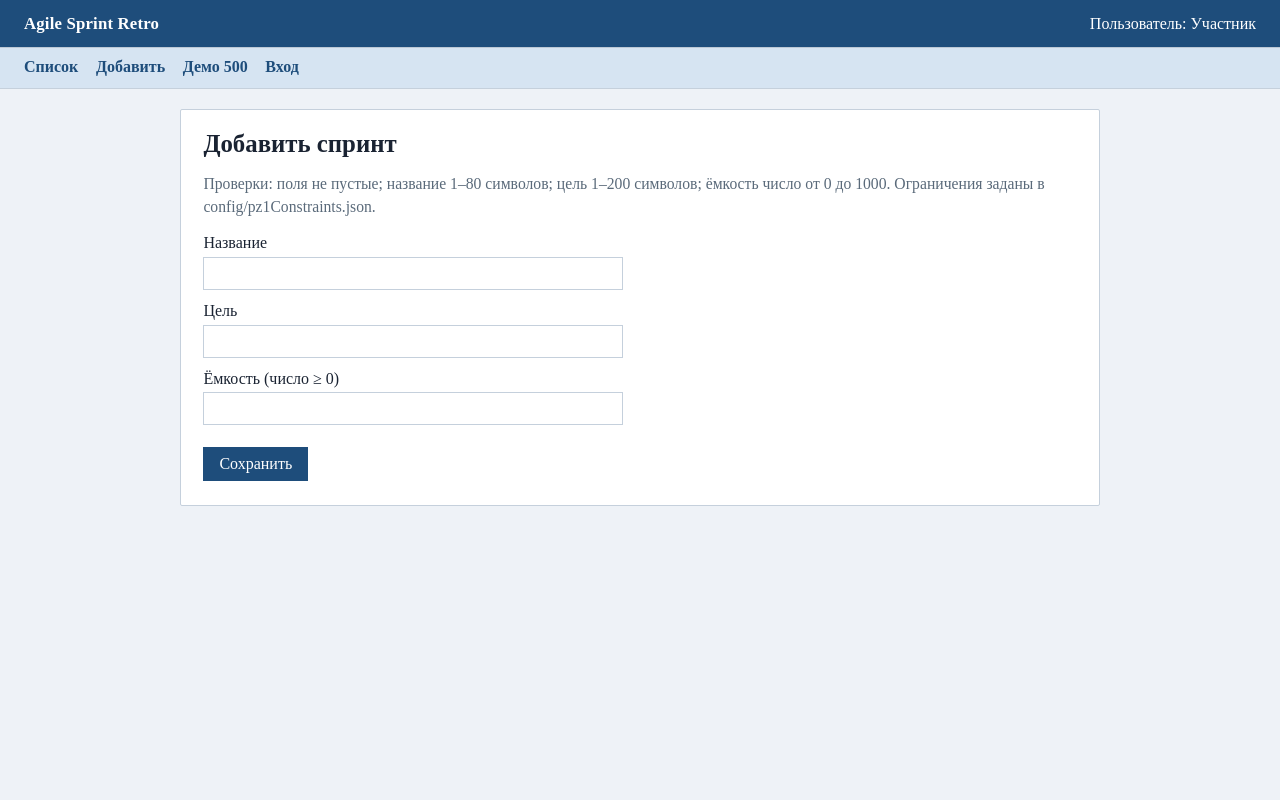
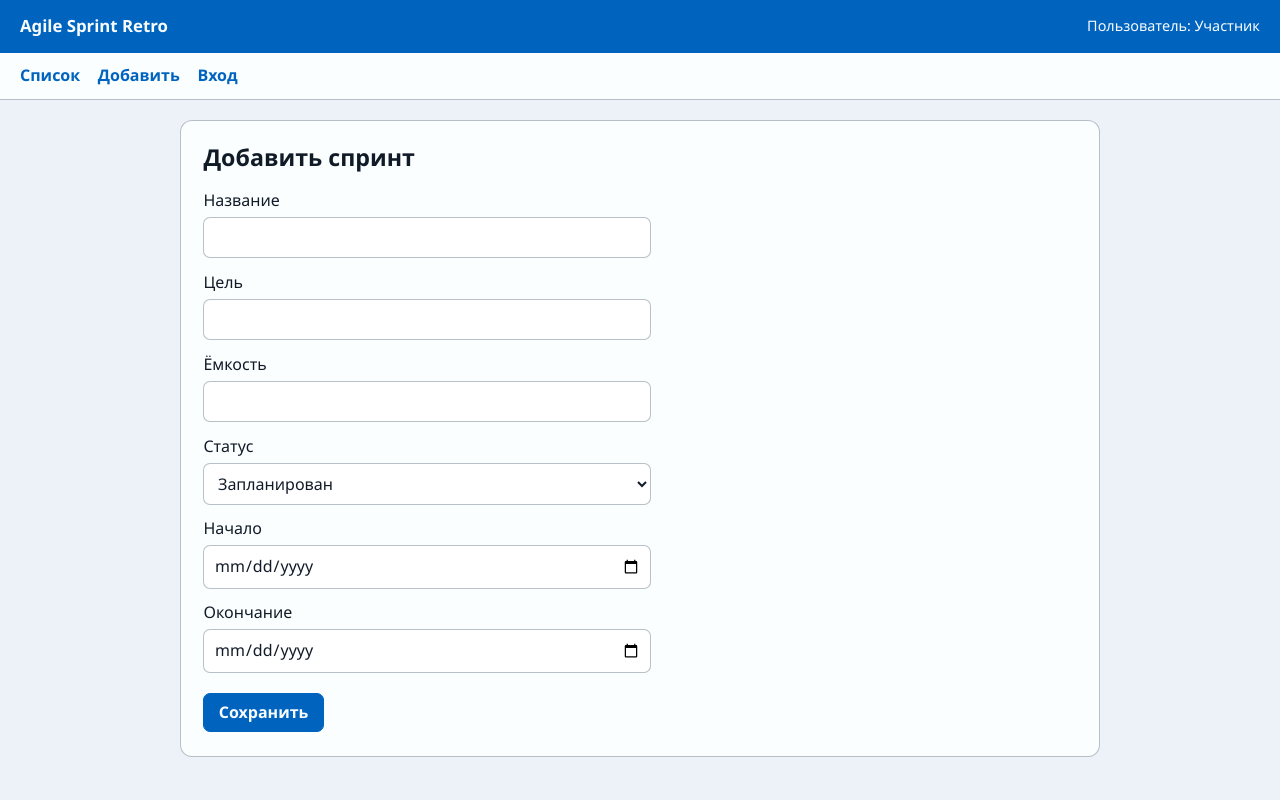
Before and after one commit to Borisserz/agile-sprint-retro, a Node server app: page /add?auth=1 in a window 1280 px wide. Run offline with Node 20, Linux system fonts and the light colour scheme; the visitor is signed in with stand-in values (Sample User, id 1); data that the repository does not hold is empty; some libraries are stand-ins or nearby versions.

Commit message:
Align PZ1 with the methodology for in-memory EJS pages.
Drop the file log and extra form checks so the branch shows console logging, auth imitation, and sprint pages without a database.

```diff
--- a/config/pz1Constraints.json
+++ /dev/null
@@ -1,5 +0,0 @@
-{
-  "name": { "minLength": 1, "maxLength": 80 },
-  "goal": { "minLength": 1, "maxLength": 200 },
-  "capacity": { "min": 0, "max": 1000 }
-}
--- a/public/pz1.css
+++ b/public/pz1.css
@@ -1,54 +1,62 @@
-/* ПЗ1: оформление EJS-страниц для демо и скриншотов */
+/* ПЗ1: те же цвета, что у клиента лабы 5. Только страницы задания. */
 :root {
-  --bg: #eef2f7;
-  --card: #ffffff;
-  --ink: #1a2332;
-  --muted: #5a6a7a;
-  --line: #c5d0dc;
-  --accent: #1e4d7b;
-  --accent-soft: #d6e4f2;
+  --canvas: oklch(96% 0.01 250);
+  --panel: oklch(99.5% 0.004 250);
+  --line: oklch(72% 0.02 250 / 0.7);
+  --text: oklch(22% 0.03 255);
+  --muted: oklch(46% 0.03 250);
+  --accent: oklch(50% 0.17 250);
+  --accent-ink: oklch(99% 0.005 250);
+  --danger: oklch(52% 0.18 25);
+  --danger-surface: oklch(95% 0.03 25);
+  --focus: oklch(55% 0.12 210);
 }
 
 * { box-sizing: border-box; }
 
 body {
-  font-family: "Times New Roman", Times, serif;
   margin: 0;
-  color: var(--ink);
-  background: var(--bg);
   min-height: 100vh;
+  color: var(--text);
+  font-family: "Avenir Next", "Segoe UI", sans-serif;
+  line-height: 1.45;
+  background: var(--canvas);
 }
 
 .top {
   position: sticky;
   top: 0;
-  z-index: 10;
+  z-index: 2;
   display: flex;
   justify-content: space-between;
   align-items: center;
   gap: 1rem;
-  padding: 0.85rem 1.5rem;
+  padding: 0.9rem 1.25rem;
   background: var(--accent);
-  color: #fff;
-  box-shadow: 0 1px 0 rgba(0, 0, 0, 0.12);
+  color: var(--accent-ink);
 }
 
-.top strong { font-size: 1.05rem; letter-spacing: 0.01em; }
+.top strong { font-size: 1.05rem; font-weight: 600; }
+
+.top span { font-size: 0.9rem; }
 
 nav {
+  position: sticky;
+  top: 3.15rem;
+  z-index: 1;
   display: flex;
   flex-wrap: wrap;
   gap: 0.35rem 1.1rem;
   margin: 0;
-  padding: 0.7rem 1.5rem;
-  background: var(--accent-soft);
+  padding: 0.7rem 1.25rem;
+  background: var(--panel);
   border-bottom: 1px solid var(--line);
 }
 
 nav a {
   color: var(--accent);
+  font-weight: 600;
   text-decoration: none;
-  font-weight: 600;
 }
 
 nav a:hover { text-decoration: underline; }
@@ -57,73 +65,101 @@ main {
   max-width: 920px;
   margin: 1.25rem auto 2rem;
   padding: 1.25rem 1.4rem 1.5rem;
-  background: var(--card);
+  background: var(--panel);
   border: 1px solid var(--line);
-  border-radius: 2px;
+  border-radius: 12px;
+}
+
+h1, p, th, td, .error, .hint {
+  overflow-wrap: anywhere;
 }
 
 h1 {
-  margin: 0 0 0.85rem;
-  font-size: 1.55rem;
+  margin: 0 0 0.9rem;
+  font-size: 1.45rem;
+  font-weight: 600;
 }
-
-p { line-height: 1.45; }
 
 table {
   width: 100%;
   border-collapse: collapse;
-  background: #fff;
 }
 
 th, td {
-  border: 1px solid var(--line);
-  padding: 0.5rem 0.65rem;
+  padding: 0.55rem 0.65rem;
+  border-bottom: 1px solid var(--line);
   text-align: left;
+  vertical-align: top;
 }
 
 th {
-  background: #f3f7fb;
-  font-weight: 700;
+  font-size: 0.78rem;
+  font-weight: 600;
+  color: var(--muted);
 }
-
-tbody tr:nth-child(even) { background: #fafcfe; }
 
 label {
   display: block;
-  margin: 0.75rem 0;
+  margin: 0.8rem 0;
 }
 
 input, select {
   display: block;
+  width: 100%;
+  max-width: 28rem;
   margin-top: 0.3rem;
-  width: 100%;
-  max-width: 420px;
-  padding: 0.4rem 0.5rem;
+  padding: 0.5rem 0.6rem;
   border: 1px solid var(--line);
+  border-radius: 7px;
+  background: #fff;
+  color: var(--text);
   font: inherit;
-  background: #fff;
 }
 
-button, .btn {
+button, td a, main > p > a {
   display: inline-block;
-  margin-top: 0.6rem;
-  padding: 0.5rem 1rem;
-  border: 0;
+  margin-top: 0.45rem;
+  padding: 0.45rem 0.9rem;
+  border: 1px solid var(--accent);
+  border-radius: 7px;
   background: var(--accent);
-  color: #fff;
+  color: var(--accent-ink);
   font: inherit;
+  font-weight: 600;
+  text-decoration: none;
   cursor: pointer;
-  text-decoration: none;
 }
 
-button:hover, .btn:hover { filter: brightness(1.05); }
+td a, main > p > a {
+  background: transparent;
+  color: var(--accent);
+}
 
-.error { color: #a11; font-weight: 600; }
-.hint { color: var(--muted); font-size: 0.98rem; }
+.error {
+  margin: 0 0 0.8rem;
+  padding: 0.6rem 0.75rem 0.6rem 1.6rem;
+  border: 1px solid var(--danger);
+  border-radius: 7px;
+  background: var(--danger-surface);
+  color: var(--danger);
+  font-weight: 600;
+}
+
+.error li + li { margin-top: 0.25rem; }
+
+.hint { color: var(--muted); }
 
 code {
-  font-family: "Times New Roman", Times, serif;
-  font-style: italic;
-  background: #f0f4f8;
-  padding: 0.05rem 0.25rem;
+  font-family: ui-monospace, monospace;
+  font-size: 0.92em;
 }
+
+a:focus-visible, button:focus-visible, input:focus-visible {
+  outline: 2px solid var(--focus);
+  outline-offset: 2px;
+}
+
+@media (max-width: 720px) {
+  .top { flex-direction: column; align-items: flex-start; }
+  table { display: block; overflow-x: auto; }
+}
--- a/routes/pz1Views.js
+++ b/routes/pz1Views.js
@@ -1,48 +1,102 @@
-// ПЗ1: маршруты EJS
-const fs = require('fs');
-const path = require('path');
+// ПЗ1: страницы EJS. Данные берутся из массива в памяти.
 const express = require('express');
 const { pz1Auth } = require('../middleware/pz1Auth');
-const { listSprints, findSprint, addSprint } = require('../data/pz1Sprints');
+const { STATUS, listSprints, findSprint, addSprint } = require('../data/pz1Sprints');
 
 const router = express.Router();
-const constraintsPath = path.join(__dirname, '..', 'config', 'pz1Constraints.json');
-const constraints = JSON.parse(fs.readFileSync(constraintsPath, 'utf8'));
 
-function validateSprintBody(body) {
-  const name = String(body.name || '').trim();
-  const goal = String(body.goal || '').trim();
-  const capacityRaw = String(body.capacity ?? '').trim();
+const LIMITS = {
+  name: 80,
+  goal: 200,
+};
 
-  if (!name || !goal || capacityRaw === '') {
-    return { error: 'Все поля обязательны' };
+function clip(value, max) {
+  if (typeof value !== 'string') {
+    return '';
+  }
+  return value.slice(0, max);
+}
+
+function parseSprintId(raw) {
+  if (typeof raw !== 'string' || !/^[1-9]\d{0,5}$/.test(raw)) {
+    return null;
+  }
+  return Number(raw);
+}
+
+function readForm(body) {
+  const source = body && typeof body === 'object' ? body : {};
+  const name = typeof source.name === 'string' ? source.name.trim() : '';
+  const goal = typeof source.goal === 'string' ? source.goal.trim() : '';
+  const capacityRaw = typeof source.capacity === 'string' ? source.capacity.trim() : '';
+  const status = typeof source.status === 'string' ? source.status : '';
+  const startDate = typeof source.startDate === 'string' ? source.startDate : '';
+  const endDate = typeof source.endDate === 'string' ? source.endDate : '';
+  const errors = [];
+
+  if (!name) {
+    errors.push('Укажите название спринта.');
+  } else if (name.length > LIMITS.name) {
+    errors.push(`Название длиннее ${LIMITS.name} символов.`);
   }
 
-  if (name.length < constraints.name.minLength || name.length > constraints.name.maxLength) {
-    return {
-      error: `Название: от ${constraints.name.minLength} до ${constraints.name.maxLength} символов`,
-    };
+  if (!goal) {
+    errors.push('Укажите цель спринта.');
+  } else if (goal.length > LIMITS.goal) {
+    errors.push(`Цель длиннее ${LIMITS.goal} символов.`);
   }
 
-  if (goal.length < constraints.goal.minLength || goal.length > constraints.goal.maxLength) {
-    return {
-      error: `Цель: от ${constraints.goal.minLength} до ${constraints.goal.maxLength} символов`,
-    };
+  if (!/^\d+$/.test(capacityRaw)) {
+    errors.push('Ёмкость должна быть целым числом не меньше нуля.');
   }
 
-  const capacity = Number(capacityRaw);
-  if (!Number.isFinite(capacity) || capacity < constraints.capacity.min || capacity > constraints.capacity.max) {
-    return {
-      error: `Ёмкость: число от ${constraints.capacity.min} до ${constraints.capacity.max}`,
-    };
+  if (!Object.prototype.hasOwnProperty.call(STATUS, status)) {
+    errors.push('Выберите статус спринта.');
   }
 
-  return { name, goal, capacity };
+  if (!/^\d{4}-\d{2}-\d{2}$/.test(startDate)) {
+    errors.push('Укажите дату начала.');
+  }
+
+  if (!/^\d{4}-\d{2}-\d{2}$/.test(endDate)) {
+    errors.push('Укажите дату окончания.');
+  }
+
+  if (startDate && endDate && endDate < startDate) {
+    errors.push('Дата окончания не может быть раньше даты начала.');
+  }
+
+  const values = {
+    name: clip(typeof source.name === 'string' ? source.name : '', LIMITS.name),
+    goal: clip(typeof source.goal === 'string' ? source.goal : '', LIMITS.goal),
+    capacity: clip(capacityRaw, 6),
+    status,
+    startDate,
+    endDate,
+  };
+
+  if (errors.length > 0) {
+    return { errors, values };
+  }
+
+  return {
+    values,
+    sprint: {
+      name,
+      goal,
+      capacity: Number(capacityRaw),
+      status,
+      startDate,
+      endDate,
+    },
+  };
 }
 
 router.get('/login', (req, res) => {
-  req.user = { name: 'Гость' };
-  res.render('login', { title: 'Вход', user: req.user });
+  res.render('login', {
+    title: 'Вход',
+    user: { name: 'Гость' },
+  });
 });
 
 router.get('/', pz1Auth, (req, res) => {
@@ -54,39 +108,42 @@ router.get('/', pz1Auth, (req, res) => {
 });
 
 router.get('/item/:id', pz1Auth, (req, res, next) => {
-  const sprint = findSprint(req.params.id);
+  const sprintId = parseSprintId(req.params.id);
+  const sprint = sprintId === null ? null : findSprint(sprintId);
   if (!sprint) {
-    return next({ status: 404, message: 'Sprint not found' });
+    return next({ status: 404, message: 'Спринт с таким номером не найден.' });
   }
-  res.render('item', { title: sprint.name, user: req.user, sprint });
+  res.render('item', {
+    title: sprint.name,
+    user: req.user,
+    sprint,
+  });
 });
 
 router.get('/add', pz1Auth, (req, res) => {
   res.render('add', {
-    title: 'Добавить',
+    title: 'Добавить спринт',
     user: req.user,
-    constraints,
+    statuses: STATUS,
+    limits: LIMITS,
   });
 });
 
 router.post('/add', pz1Auth, (req, res) => {
-  const result = validateSprintBody(req.body);
-  if (result.error) {
+  const result = readForm(req.body);
+  if (result.errors) {
     return res.status(400).render('add', {
-      title: 'Добавить',
+      title: 'Добавить спринт',
       user: req.user,
-      error: result.error,
-      constraints,
+      statuses: STATUS,
+      limits: LIMITS,
+      errors: result.errors,
+      values: result.values,
     });
   }
 
-  addSprint(result);
+  addSprint(result.sprint);
   res.redirect('/?auth=1');
 });
 
-// ПЗ1: демонстрация страницы 500.ejs (не чёрный экран Express)
-router.get('/demo-500', pz1Auth, (req, res, next) => {
-  next({ status: 500, message: 'Демонстрация ошибки сервера' });
-});
-
 module.exports = router;
--- a/server.js
+++ b/server.js
@@ -1,73 +1,49 @@
-require('dotenv').config({ quiet: true });
-
 const path = require('path');
 const express = require('express');
-const { sequelize } = require('./models');
-const sprintsRouter = require('./routes/sprints');
-const authRouter = require('./routes/auth');
-const authController = require('./controllers/authController');
-const { authenticate } = require('./middleware/auth');
 const { pz1Logger } = require('./middleware/pz1Logger');
 const pz1ViewsRouter = require('./routes/pz1Views');
 
 const app = express();
 const port = process.env.PORT || 3000;
 
-function isApiPath(reqPath) {
-  return (
-    reqPath.startsWith('/auth') ||
-    reqPath.startsWith('/sprints') ||
-    reqPath.startsWith('/profile')
-  );
-}
-
 app.use(express.json());
 app.use(express.urlencoded({ extended: true }));
-app.use(pz1Logger);
 
 app.set('view engine', 'ejs');
 app.set('views', path.join(__dirname, 'views'));
 app.use(express.static(path.join(__dirname, 'public')));
-
-app.use('/auth', authRouter);
-app.get('/profile', authenticate, authController.profile);
-app.use('/sprints', sprintsRouter);
+app.use(pz1Logger);
 app.use(pz1ViewsRouter);
 
 app.use((req, res, next) => {
-  next({ status: 404, message: 'Not found' });
+  next({ status: 404, message: 'Страница не найдена.' });
 });
 
 app.use((err, req, res, next) => {
   const status = err.status || 500;
-  const message = err.message || 'Internal server error';
   const user = req.user || { name: 'Гость' };
 
   if (status >= 500) {
     console.error(err);
   }
 
-  if (isApiPath(req.path)) {
-    return res.status(status).json({ error: message });
+  if (res.headersSent) {
+    return next(err);
   }
 
   const view = status === 404 ? '404' : '500';
-  return res.status(status).render(view, {
+  const message = status === 404
+    ? (err.message || 'Страница не найдена.')
+    : 'Ошибка сервера. Запрос не выполнен.';
+
+  res.status(status).render(view, {
     title: String(status),
     user,
     message,
   });
 });
 
-async function start() {
-  await sequelize.authenticate();
-  app.listen(port, () => {
-    console.log('Server running...');
-    console.log('ПЗ1: http://localhost:' + port + '/?auth=1');
-  });
-}
-
-start().catch((err) => {
-  console.error('Unable to connect to the database:', err.message);
-  process.exit(1);
+app.listen(port, () => {
+  console.log('Server running...');
+  console.log('ПЗ1: http://localhost:' + port + '/?auth=1');
 });
--- a/views/500.ejs
+++ b/views/500.ejs
@@ -1,9 +1,5 @@
 <%- include('partials/header') %>
-<h1>500 — ошибка сервера</h1>
+<h1>Ошибка сервера</h1>
 <p><%= message %></p>
-<p>
-  Страница сформирована шаблоном <code>500.ejs</code> через error-handling middleware
-  (четыре параметра: err, req, res, next). Ошибка записана в журнал сервера.
-</p>
 <p><a href="/?auth=1">На главную</a></p>
 <%- include('partials/footer') %>
--- a/views/add.ejs
+++ b/views/add.ejs
@@ -1,24 +1,34 @@
 <%- include('partials/header') %>
 <h1>Добавить спринт</h1>
-<% if (typeof error !== 'undefined' && error) { %>
-  <p class="error"><%= error %></p>
+<% if (typeof errors !== 'undefined' && errors.length) { %>
+  <ul class="error">
+    <% errors.forEach(function (item) { %>
+      <li><%= item %></li>
+    <% }) %>
+  </ul>
 <% } %>
-<p class="hint">
-  Проверки: поля не пустые;
-  название <%= constraints.name.minLength %>–<%= constraints.name.maxLength %> символов;
-  цель <%= constraints.goal.minLength %>–<%= constraints.goal.maxLength %> символов;
-  ёмкость число от <%= constraints.capacity.min %> до <%= constraints.capacity.max %>.
-  Ограничения заданы в config/pz1Constraints.json.
-</p>
 <form method="post" action="/add?auth=1">
   <label>Название
-    <input name="name" required maxlength="<%= constraints.name.maxLength %>" />
+    <input name="name" required maxlength="<%= limits.name %>" value="<%= typeof values !== 'undefined' ? values.name : '' %>" />
   </label>
   <label>Цель
-    <input name="goal" required maxlength="<%= constraints.goal.maxLength %>" />
+    <input name="goal" required maxlength="<%= limits.goal %>" value="<%= typeof values !== 'undefined' ? values.goal : '' %>" />
   </label>
-  <label>Ёмкость (число ≥ 0)
-    <input name="capacity" type="number" required min="<%= constraints.capacity.min %>" max="<%= constraints.capacity.max %>" />
+  <label>Ёмкость
+    <input name="capacity" required inputmode="numeric" value="<%= typeof values !== 'undefined' ? values.capacity : '' %>" />
+  </label>
+  <label>Статус
+    <select name="status">
+      <% Object.keys(statuses).forEach(function (key) { %>
+        <option value="<%= key %>" <%= typeof values !== 'undefined' && values.status === key ? 'selected' : '' %>><%= statuses[key] %></option>
+      <% }) %>
+    </select>
+  </label>
+  <label>Начало
+    <input type="date" name="startDate" required value="<%= typeof values !== 'undefined' ? values.startDate : '' %>" />
+  </label>
+  <label>Окончание
+    <input type="date" name="endDate" required value="<%= typeof values !== 'undefined' ? values.endDate : '' %>" />
   </label>
   <button type="submit">Сохранить</button>
 </form>
--- a/views/index.ejs
+++ b/views/index.ejs
@@ -5,8 +5,8 @@
     <th>ID</th>
     <th>Название</th>
     <th>Цель</th>
+    <th>Статус</th>
     <th>Ёмкость</th>
-    <th>Время создания</th>
     <th></th>
   </tr>
   <% sprints.forEach(function (sprint) { %>
@@ -14,8 +14,8 @@
       <td><%= sprint.id %></td>
       <td><%= sprint.name %></td>
       <td><%= sprint.goal %></td>
+      <td><%= sprint.statusLabel %></td>
       <td><%= sprint.capacity %></td>
-      <td><%= sprint.createdAt %></td>
       <td><a href="/item/<%= sprint.id %>?auth=1">Открыть</a></td>
     </tr>
   <% }) %>
--- a/views/item.ejs
+++ b/views/item.ejs
@@ -2,7 +2,9 @@
 <h1><%= sprint.name %></h1>
 <p>ID: <%= sprint.id %></p>
 <p>Цель: <%= sprint.goal %></p>
+<p>Статус: <%= sprint.statusLabel %></p>
 <p>Ёмкость: <%= sprint.capacity %></p>
-<p>Время создания: <%= sprint.createdAt %></p>
+<p>Начало: <%= sprint.startLabel %></p>
+<p>Окончание: <%= sprint.endLabel %></p>
 <p><a href="/?auth=1">К списку</a></p>
 <%- include('partials/footer') %>
--- a/views/partials/header.ejs
+++ b/views/partials/header.ejs
@@ -14,7 +14,6 @@
   <nav>
     <a href="/?auth=1">Список</a>
     <a href="/add?auth=1">Добавить</a>
-    <a href="/demo-500?auth=1">Демо 500</a>
     <a href="/login">Вход</a>
   </nav>
   <main>
```
Also changed, not shown: data/pz1Sprints.js (+53 -20 lines), middleware/pz1Logger.js (+3 -29 lines), README.md, 1 other file.
